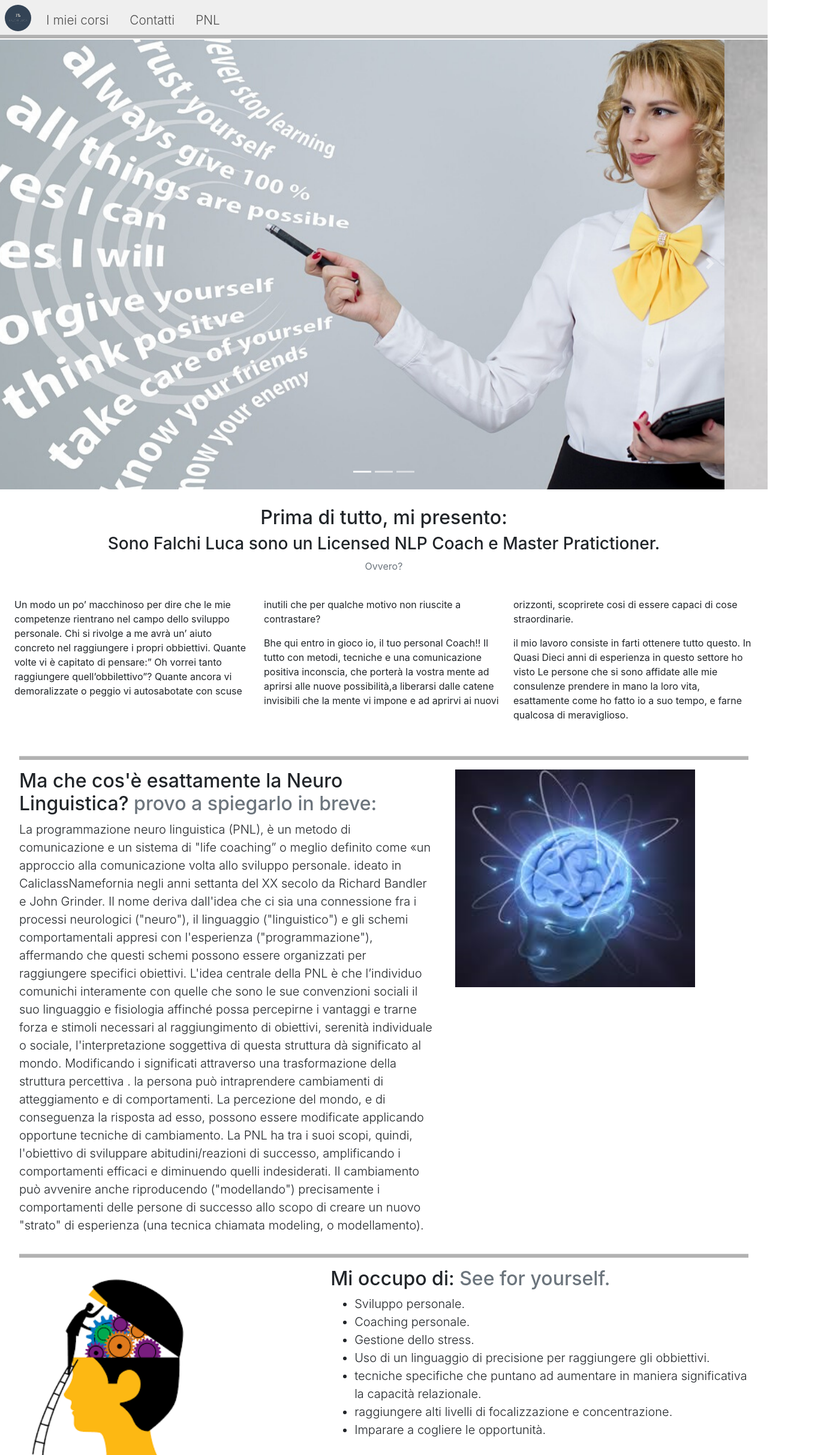
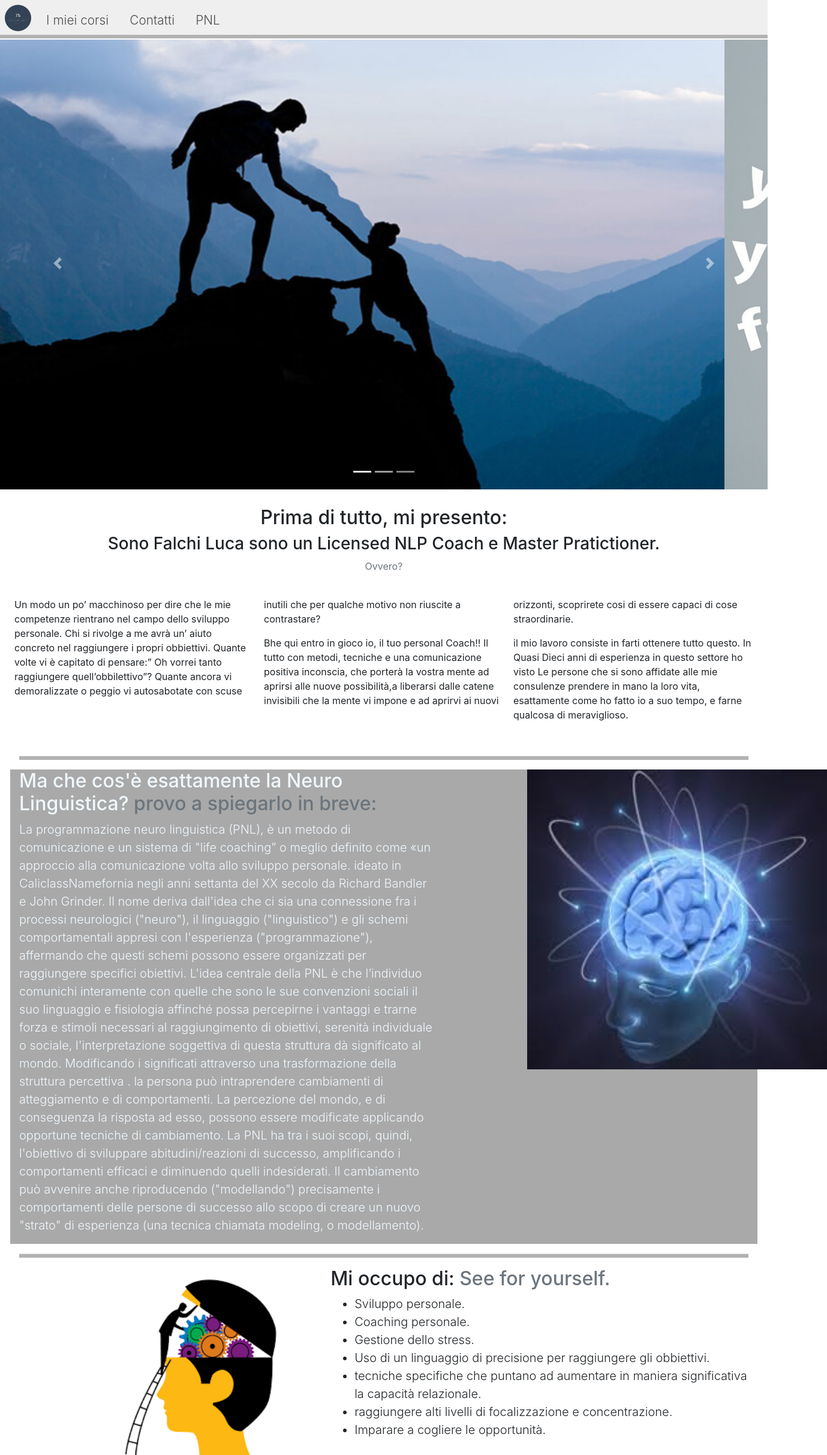
Before and after one commit to Netta90/react_sito_luca, a React (Create React App) app: page / in a window 1280 px wide. Shown: the top 2426 px of the page at 60% size, 1379 px wide, since content can reach past the window. Built offline with nearby package versions, Linux system fonts and the light colour scheme.

Commit message:
Aggiunta sfondi

```diff
--- a/src/carousel.css
+++ b/src/carousel.css
@@ -24,14 +24,14 @@
 
 
 .seconda{
-    background-image: url("senza.png");
+    background-image: url("nuovo.png");
     background-size: cover;
     width: 100%;height: 750px;
 
 }
 
 .prima {
-   background-image: url("nuova.png");
+   background-image: url("salva.jpg");
    background-size: cover;
    width: 100%;height: 750px;
 }
--- a/src/content.css
+++ b/src/content.css
@@ -6,13 +6,18 @@
   -webkit-column-gap: 1em;
   column-count: 3;
   column-gap: 1em;
+
 }
 
 .contentName{
   margin:2.5%;
+
 }
 
-
+.sfondo{
+  background-color: darkgrey;
+  color: aliceblue;
+}
 
 
 
@@ -40,6 +45,7 @@
 
 .imagetwo{
   width: 300px;
+  margin-left: 155px;
 }
 
 
@@ -56,3 +62,10 @@
 .megabutton{
   margin: 0;
 }
+
+
+.imageOne{
+  width: 500px;
+  height: 500px;
+  margin-left: 120px;
+}
--- a/src/content.js
+++ b/src/content.js
@@ -10,7 +10,7 @@ class Content extends React.Component {
 	render() {
 		return (
 
-			<div>
+			<div className='style'>
 				<h2 className='title first featurette-heading' >Prima di tutto, mi presento:</h2>
 				<h3 className='title featurette-heading'>Sono Falchi Luca sono un Licensed NLP Coach e Master Pratictioner.</h3>
 				<p className='and text-muted'>Ovvero?</p>
@@ -33,8 +33,8 @@ class Content extends React.Component {
 				</section>
 				<div className='contentName'>
 				<hr className="featurette-divider" />
-				<div className="row featurette">
-					<div className="col-md-7">
+				<div className="row featurette sfondo">
+					<div className="col-md-7 ">
 						<h2 classNames="featurette-heading">Ma che cos'è esattamente la Neuro Linguistica? <span class="text-muted">provo a spiegarlo in breve:
 							</span></h2>
 				<p className="lead">La programmazione neuro linguistica (PNL), è un metodo di comunicazione e un sistema di "life coaching” o meglio definito come «un approccio alla comunicazione volta allo sviluppo personale.
```
Also changed, not shown: src/salva.jpg (added), src/successo.jpg (added).
